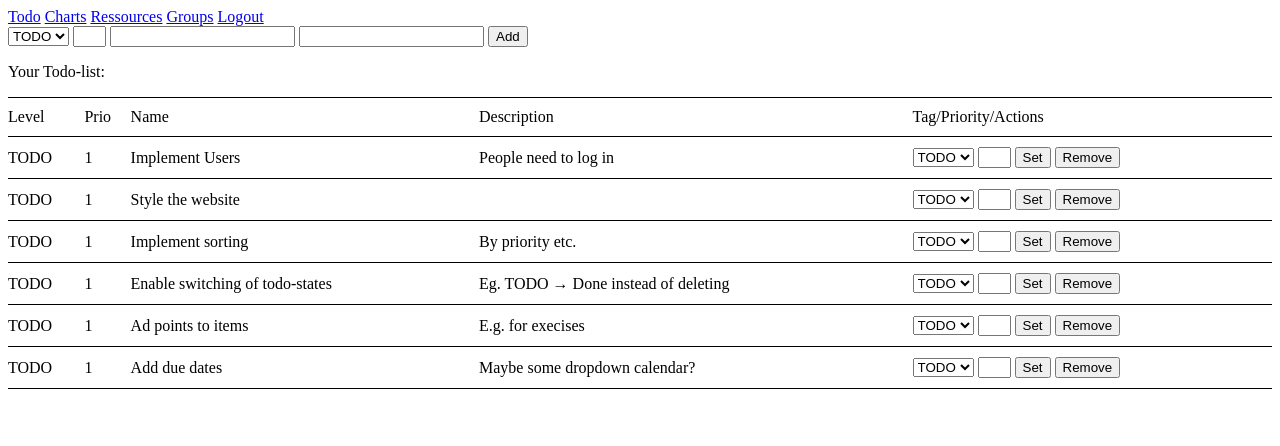
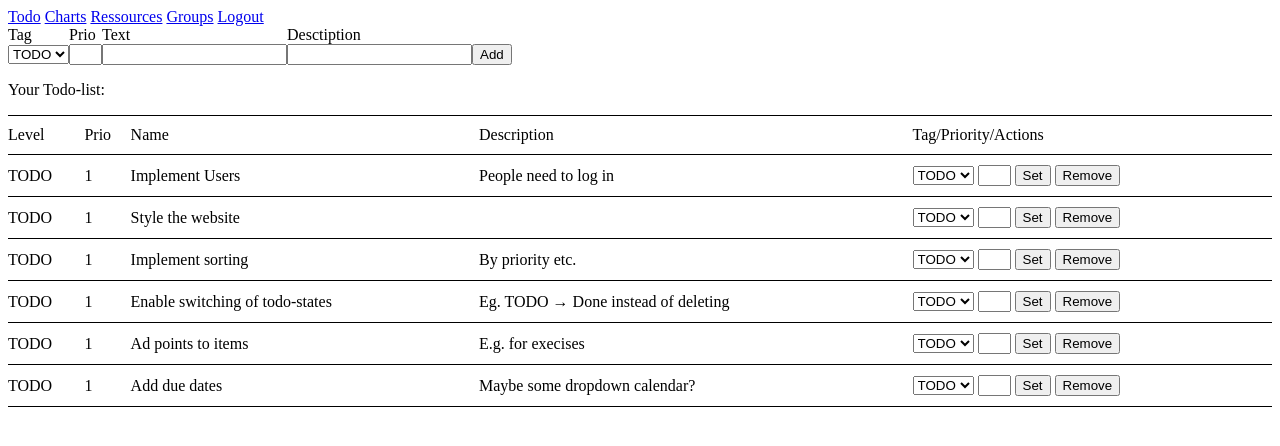
Before and after one commit to bad-alloc/Unideadline, a Django app: page /todolist/ in a window 1280 px wide. Shown: the top 446 px of the page. Run offline with Django 3.2, Linux system fonts and the light colour scheme; data comes from the database, SQL or seed files in the repository; both versions use the stored data as it was after the commit.

Commit message:
updated styleshee tto allow plain tables, switched todo items from name to ID in query. commiting before moving the todolist-update form into the loop over todo items. Reason: Currently every set/remove posts a list of all items and we do not know which one is to be updated

```diff
--- a/todolist/static/todolist/style.css
+++ b/todolist/static/todolist/style.css
@@ -8,3 +8,8 @@ td {
     border-color: #000;
     border-style: solid;
 }
+
+table.plain-table td {
+    padding: 0;
+    border-width: 0;
+}
--- a/todolist/templates/todolist/index.html
+++ b/todolist/templates/todolist/index.html
@@ -6,15 +6,27 @@
 
 <form action="{% url 'todolist:add_todo' %}" method="post">
   {% csrf_token %}
-  <select name="new_todo_tag">
-    {% for item in todo_types %}
-    <option>{{item}}</option>
-    {% endfor %}
-  </select>
-  <input type="Text" size=1 name="new_todo_priority"/>
-  <input type="Text" name="new_todo_text"/>
-  <input type="Text" name="new_todo_description"/>
-  <input type="submit" name="add_todo_button" value="Add"/> </td>
+  <table class="plain-table">
+    <tr>
+      <td>Tag</td>
+      <td>Prio</td>
+      <td>Text</td>
+      <td>Desctiption</td>
+    </tr>
+    <tr>
+      <td>
+	<select name="new_todo_tag">
+	  {% for item in todo_types %}
+	  <option>{{item}}</option>
+	  {% endfor %}
+	</select>
+      </td>
+      <td><input type="Text" size=1 name="new_todo_priority"/></td>
+      <td><input type="Text" name="new_todo_text"/></td>
+      <td><input type="Text" name="new_todo_description"/></td>
+      <td><input type="submit" name="add_todo_button" value="Add"/> </td>
+    </tr>
+</table>
 </form>
 
 {% if todo_items %}
@@ -38,7 +50,7 @@
       <td>
 	<select name="set_todo_tag">
 	  {% for item in todo_types %}
-	  <option>{{item}}</option>
+	  <option value="{{item.id}}">{{item}}</option>
 	  {% endfor %}
 	</select>
 	<input type="Text" size="1" name="todo_priority"/>
--- a/todolist/views.py
+++ b/todolist/views.py
@@ -46,8 +46,10 @@ def remove_todo(request):
     if not request.POST.get("remove", "") == '':
         TodoItem.objects.filter(id = request.POST.get("remove", "")).delete()
     elif not request.POST.get("set", "") == '':
+        print "### GOT ###", request.POST
         item_to_update = TodoItem.objects.get(id = request.POST.get("set", ""))
-        item_to_update.todo_type = TodoType.objects.get(type_tag_name=request.POST.get("set_todo_tag", ""))
+        item_to_update.todo_type = TodoType.objects.get(id=request.POST.get("set_todo_tag", ""))
+        print "UPDATING", request.POST.get("set_todo_tag", "")
         try:
             new_priority = int(request.POST.get("todo_priority", ""))
             item_to_update.priority = new_priority
```
Also changed, not shown: db.sqlite3.
